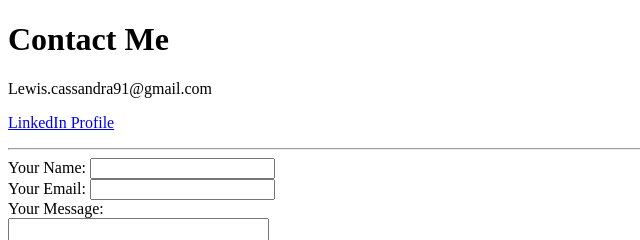
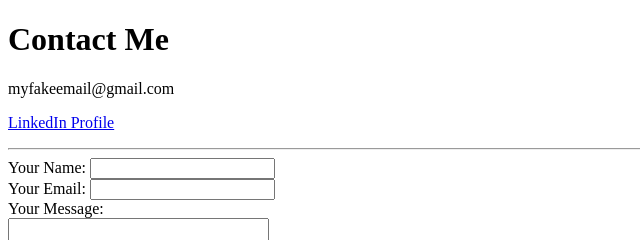
Before and after one commit to lassiecewis/cv, a plain HTML site: page Contact-Me.html in a window 1280 px wide. Shown: the top 240 px of the page, 0-640 px from the left. Drawn offline with Linux system fonts and the light colour scheme.

Commit message:
Update Contact-Me.html

```diff
--- a/Contact-Me.html
+++ b/Contact-Me.html
@@ -6,7 +6,7 @@
   </head>
   <body>
     <h1>Contact Me</h1>
-    <p>Lewis.cassandra91@gmail.com</p>
+    <p>myfakeemail@gmail.com</p>
     <p><a href="https://www.linkedin.com/in/cassandra-lewis-44712889/">LinkedIn Profile</a></p>
 <hr>
     <form action="mailto:lewis.cassandra91@gmail.com" method="post" enctype="text/plain">
```
